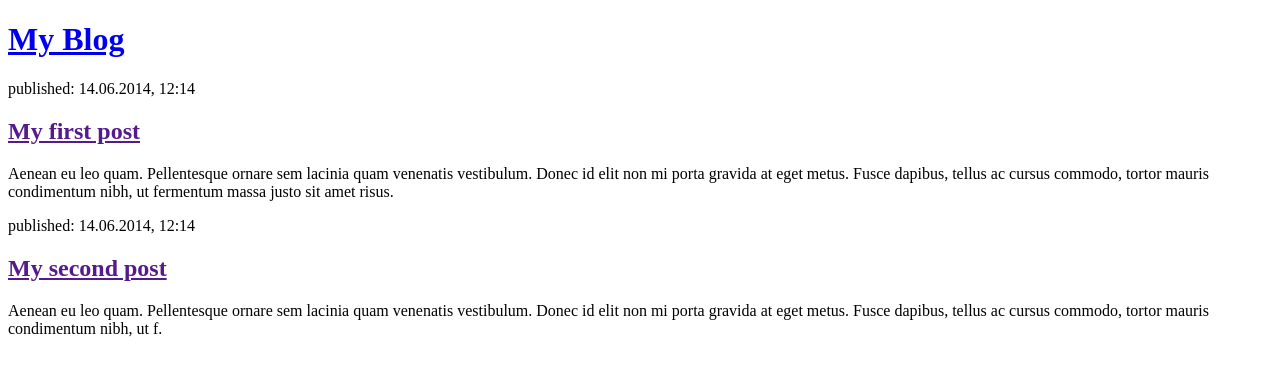
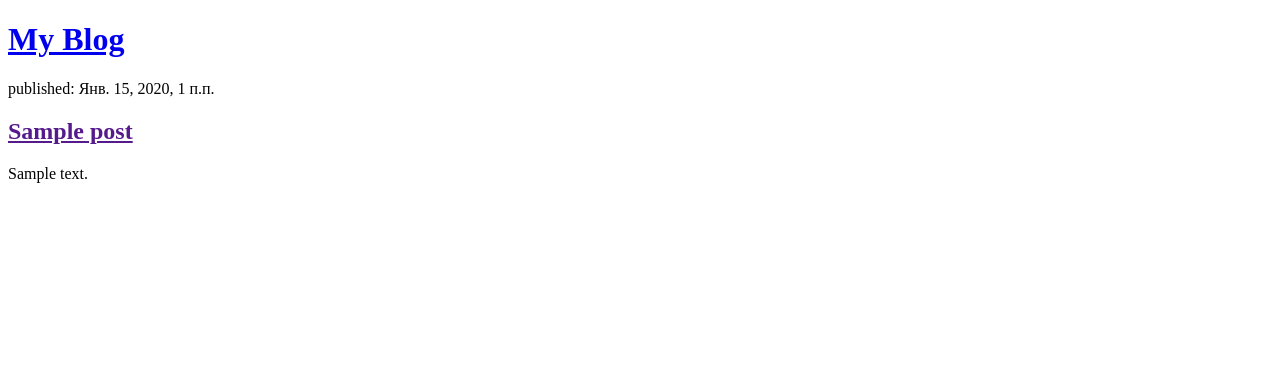
Before and after one commit to Sergiy-1/my-first-blog, a Django app: page / in a window 1280 px wide. Shown: the top 376 px of the page. Run offline with Django 3.2, Linux system fonts and the light colour scheme; tables that the repository leaves empty hold one stand-in row (values such as "Sample post").

Commit message:
Modified templates to display posts from databases

```diff
--- a/blog/models.py
+++ b/blog/models.py
@@ -11,7 +11,7 @@
 	published_date = models.DateTimeField(blank=True, null=True)
 
 	def publish(self):
-		self.published_date = timezone_now
+		self.published_date = timezone.now
 		self.save()
 
 	def __str__(self):
--- a/blog/templates/blog/index.html
+++ b/blog/templates/blog/index.html
@@ -11,17 +11,13 @@
     <h1><a href="/">My Blog</a></h1>
 </div>
 
+{% for post in posts %}
 <div>
-    <p>published: 14.06.2014, 12:14</p>
-    <h2><a href="">My first post</a></h2>
-    <p>Aenean eu leo quam. Pellentesque ornare sem lacinia quam venenatis vestibulum. Donec id elit non mi porta gravida at eget metus. Fusce dapibus, tellus ac cursus commodo, tortor mauris condimentum nibh, ut fermentum massa justo sit amet risus.</p>
+    <p>published: {{ post.published_date }}</p>
+    <h2><a href="">{{ post.title }}</a></h2>
+    <p>{{ post.text }}</p>
 </div>
-
-<div>
-    <p>published: 14.06.2014, 12:14</p>
-    <h2><a href="">My second post</a></h2>
-    <p>Aenean eu leo quam. Pellentesque ornare sem lacinia quam venenatis vestibulum. Donec id elit non mi porta gravida at eget metus. Fusce dapibus, tellus ac cursus commodo, tortor mauris condimentum nibh, ut f.</p>
-</div>
+{% endfor %}
 
 </body>
 </html>
--- a/blog/views.py
+++ b/blog/views.py
@@ -1,6 +1,12 @@
 from django.shortcuts import render
-from django.http import HttpResponse
-# Create your views here.
+from django.utils import timezone
+from .models import Post
+
 
 def post_list(request):
-	return render(request, 'blog/index.html', {})
+    posts = Post.objects.filter(published_date__lte=timezone.now()).order_by('published_date')
+    print(len(posts))
+    context = {
+    'posts': posts
+    }
+    return render(request, 'blog/index.html', context)
```
